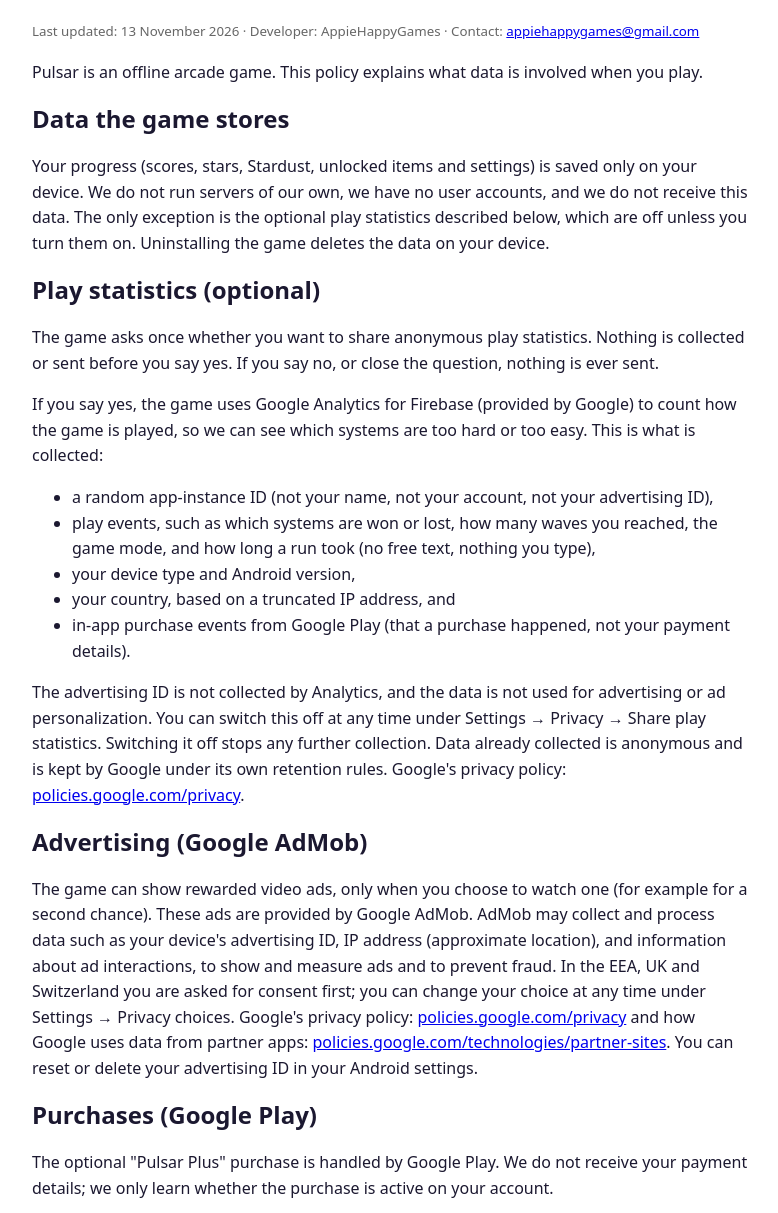
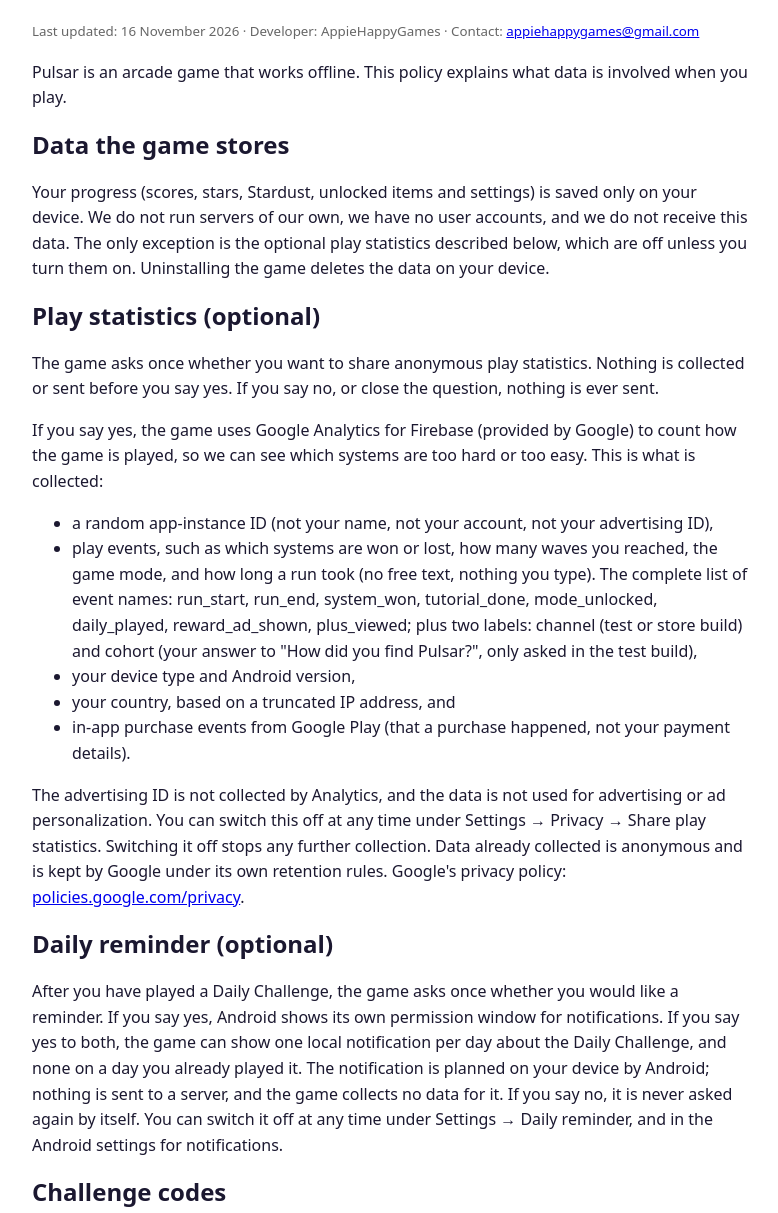
Before and after one commit to appiehappy0492/appiehappy0492.github.io, a plain HTML site: page privacy.html in a window 1280 px wide. Shown: the part 87-1300 px from the top of the page, without its empty margins (248-1026 px from the left). Drawn offline with Linux system fonts and the light colour scheme.

Commit message:
Add files via upload

```diff
--- a/privacy.html
+++ b/privacy.html
@@ -1,8 +1,8 @@
 <!DOCTYPE html><html lang="en"><head><meta charset="utf-8"><meta name="viewport" content="width=device-width,initial-scale=1"><title>Pulsar · Privacy policy</title>
 <style>body{margin:0 auto;max-width:720px;font:16px/1.6 system-ui,sans-serif;padding:24px;color:#1b1830}h1,h2{line-height:1.2}small{color:#666}</style></head><body>
 <h1>Privacy policy — Pulsar</h1>
-<p><small>Last updated: 13 November 2026 · Developer: AppieHappyGames · Contact: <a href="mailto:appiehappygames@gmail.com">appiehappygames@gmail.com</a></small></p>
-<p>Pulsar is an offline arcade game. This policy explains what data is involved when you play.</p>
+<p><small>Last updated: 16 November 2026 · Developer: AppieHappyGames · Contact: <a href="mailto:appiehappygames@gmail.com">appiehappygames@gmail.com</a></small></p>
+<p>Pulsar is an arcade game that works offline. This policy explains what data is involved when you play.</p>
 <h2>Data the game stores</h2>
 <p>Your progress (scores, stars, Stardust, unlocked items and settings) is saved only on your device. We do not run servers of our own, we have no user accounts, and we do not receive this data. The only exception is the optional play statistics described below, which are off unless you turn them on. Uninstalling the game deletes the data on your device.</p>
 <h2>Play statistics (optional)</h2>
@@ -10,14 +10,20 @@
 <p>If you say yes, the game uses Google Analytics for Firebase (provided by Google) to count how the game is played, so we can see which systems are too hard or too easy. This is what is collected:</p>
 <ul>
 <li>a random app-instance ID (not your name, not your account, not your advertising ID),</li>
-<li>play events, such as which systems are won or lost, how many waves you reached, the game mode, and how long a run took (no free text, nothing you type),</li>
+<li>play events, such as which systems are won or lost, how many waves you reached, the game mode, and how long a run took (no free text, nothing you type). The complete list of event names: run_start, run_end, system_won, tutorial_done, mode_unlocked, daily_played, reward_ad_shown, plus_viewed; plus two labels: channel (test or store build) and cohort (your answer to "How did you find Pulsar?", only asked in the test build),</li>
 <li>your device type and Android version,</li>
 <li>your country, based on a truncated IP address, and</li>
 <li>in-app purchase events from Google Play (that a purchase happened, not your payment details).</li>
 </ul>
 <p>The advertising ID is not collected by Analytics, and the data is not used for advertising or ad personalization. You can switch this off at any time under Settings &rarr; Privacy &rarr; Share play statistics. Switching it off stops any further collection. Data already collected is anonymous and is kept by Google under its own retention rules. Google's privacy policy: <a href="https://policies.google.com/privacy">policies.google.com/privacy</a>.</p>
+<h2>Daily reminder (optional)</h2>
+<p>After you have played a Daily Challenge, the game asks once whether you would like a reminder. If you say yes, Android shows its own permission window for notifications. If you say yes to both, the game can show one local notification per day about the Daily Challenge, and none on a day you already played it. The notification is planned on your device by Android; nothing is sent to a server, and the game collects no data for it. If you say no, it is never asked again by itself. You can switch it off at any time under Settings &rarr; Daily reminder, and in the Android settings for notifications.</p>
+<h2>Challenge codes</h2>
+<p>After a run you can share a short challenge code. Challenge codes contain only a game seed, mode and score. They carry no name, no ID and nothing about your device. The game never sends a code anywhere: you share it yourself, as text, through your own messaging app, and a friend types it in. We do not receive it.</p>
+<h2>Game events (one small download)</h2>
+<p>When your device is online, the game downloads one small file with game events (for example a weekend with extra Stardust) from GitHub Pages (appiehappy0492.github.io). The request is a plain download: the game sends no information about you or your progress with it, and it works the same without it. GitHub, which hosts the file, sees your IP address when it is requested, as with any web page; see <a href="https://docs.github.com/en/site-policy/privacy-policies/github-general-privacy-statement">GitHub's privacy statement</a>. We do not receive anything from this request.</p>
 <h2>Advertising (Google AdMob)</h2>
-<p>The game can show rewarded video ads, only when you choose to watch one (for example for a second chance). These ads are provided by Google AdMob. AdMob may collect and process data such as your device's advertising ID, IP address (approximate location), and information about ad interactions, to show and measure ads and to prevent fraud. In the EEA, UK and Switzerland you are asked for consent first; you can change your choice at any time under Settings → Privacy choices. Google's privacy policy: <a href="https://policies.google.com/privacy">policies.google.com/privacy</a> and how Google uses data from partner apps: <a href="https://policies.google.com/technologies/partner-sites">policies.google.com/technologies/partner-sites</a>. You can reset or delete your advertising ID in your Android settings.</p>
+<p>The game can show rewarded video ads, only when you choose to watch one: a second chance, a retry from a boss checkpoint (after the free one), a fourth upgrade card, new upgrade cards, bonus Stardust or Stardust in the shop. Now and then, when you leave the result screen after a game over (a lost Galaxy system or the end of an Endless, Daily or other run), the game can also show a short full-screen ad (an interstitial) that you can close: never in your first session, not in your first 3 runs of a day, at most one every 3 minutes, never after a won system, never during play and never right after a rewarded ad. With Pulsar Plus the game shows no ads at all and loads none. These ads are provided by Google AdMob. AdMob may collect and process data such as your device's advertising ID, IP address (approximate location), and information about ad interactions, to show and measure ads and to prevent fraud. In the EEA, UK and Switzerland you are asked for consent first; you can change your choice at any time under Settings → Privacy choices. Google's privacy policy: <a href="https://policies.google.com/privacy">policies.google.com/privacy</a> and how Google uses data from partner apps: <a href="https://policies.google.com/technologies/partner-sites">policies.google.com/technologies/partner-sites</a>. You can reset or delete your advertising ID in your Android settings.</p>
 <h2>Purchases (Google Play)</h2>
 <p>The optional "Pulsar Plus" purchase is handled by Google Play. We do not receive your payment details; we only learn whether the purchase is active on your account.</p>
 <h2>Leaderboards (Google Play Games)</h2>
```
Also changed, not shown: events.json (added, +7 -0 lines).
